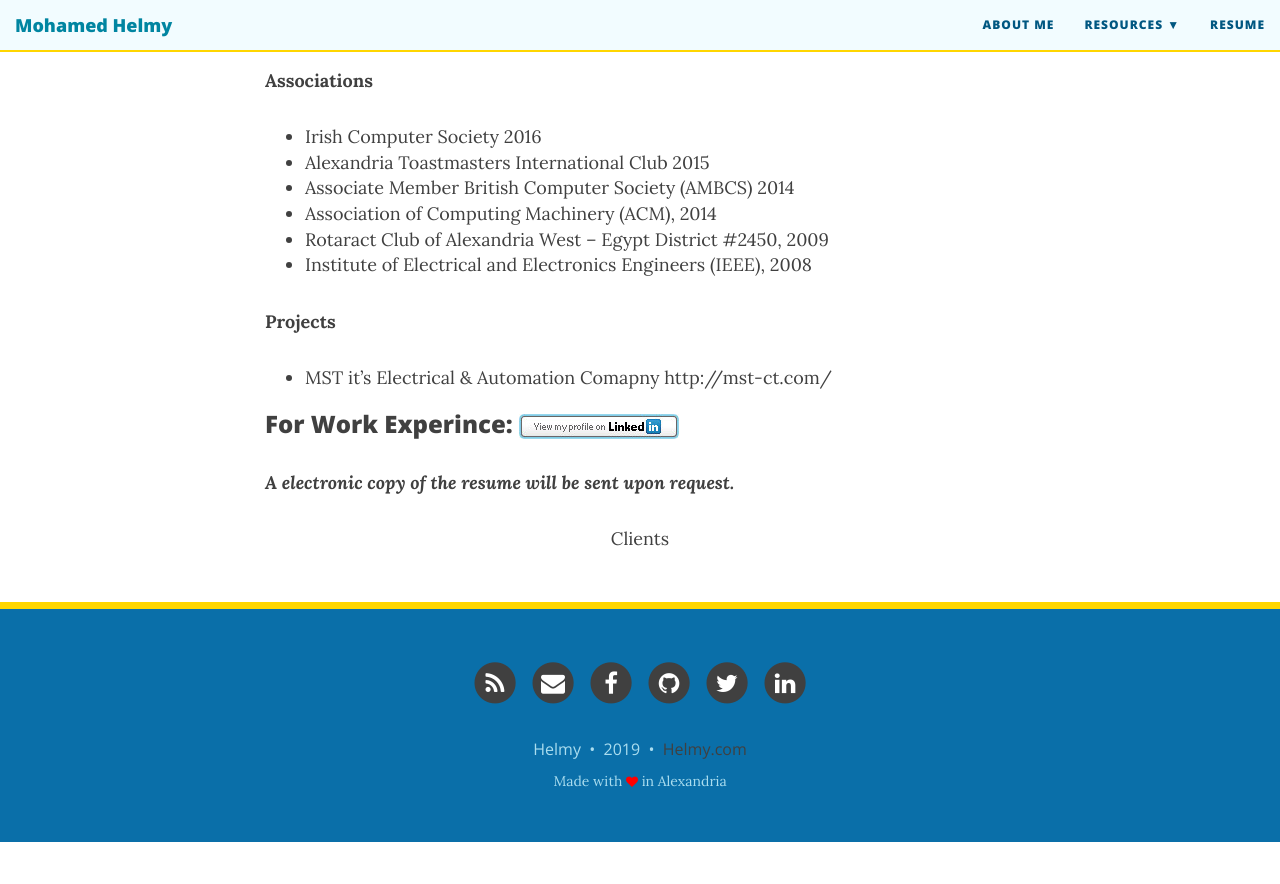
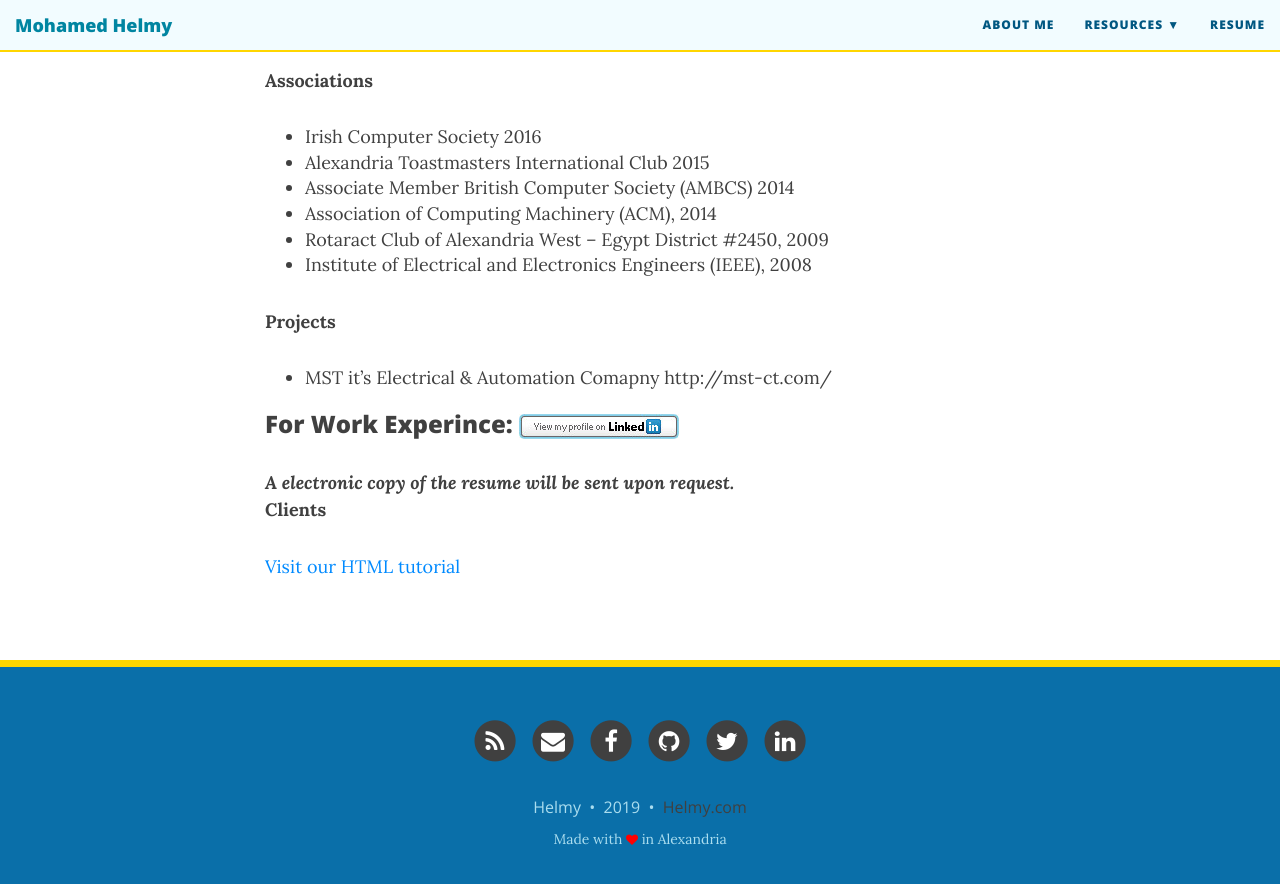
Before and after one commit to M-Helmy/m-helmy.github.io, a Jekyll site: the page built from resume.md, in a window 1280 px wide and 900 px high, scrolled down 2036 px. Shown: the top 884 px of the window. Built offline with Jekyll 4.4.1, drawn with Linux system fonts in a browser that asks for light colours; nearby versions of some CDN libraries; before the commit the page ends 2878 px from its top, so only the background shows below that.

Commit message:
Update resume.md

```diff
--- a/resume.md
+++ b/resume.md
@@ -74,6 +74,6 @@ Software Engineering, Data Structure & Algorithm, RDBMS, OOP, System Analysis &
 
 
 ***A electronic copy of the resume will be sent upon request.***<br/>
+**Clients**<center>
 
-
-<center>Clients
+<p><a href="https://www.w3schools.com/html/">Visit our HTML tutorial</a></p>
```
